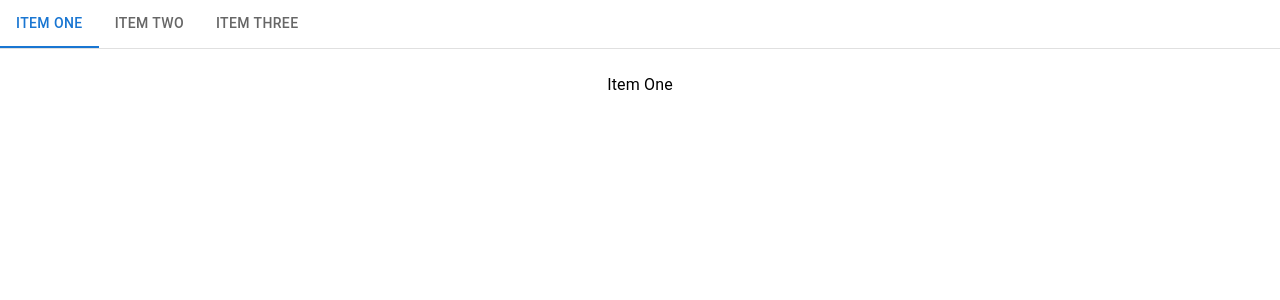
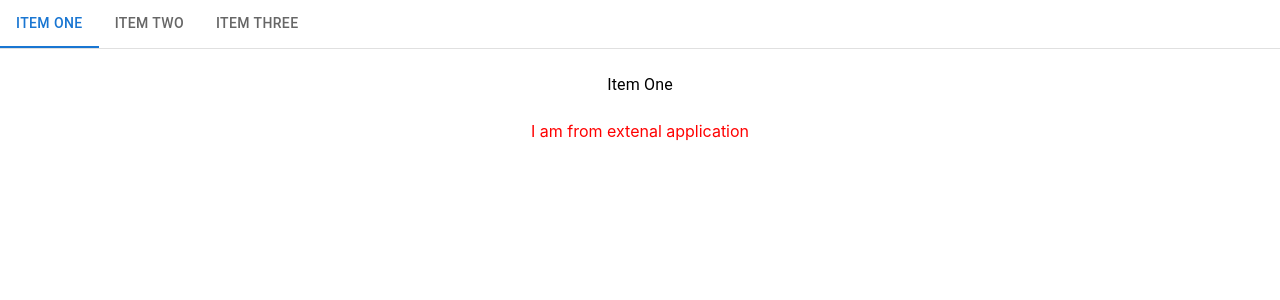
Before and after one commit to fazildev12/Feature-Main-App, a React (Create React App) app: page / in a window 1280 px wide. Shown: the top 300 px of the page. Built offline with nearby package versions, Linux system fonts and the light colour scheme.

Commit message:
added new component in window

```diff
--- a/src/App.js
+++ b/src/App.js
@@ -1,10 +1,12 @@
 import './App.css';
 import LabTabs from './components/LabTabs';
+import { Sample } from './components/Sample';
 
 function App() {
   return (
     <div className="App">
       <LabTabs />
+      <Sample />
     </div>
   );
 }
--- /dev/null
+++ b/src/components/Sample.js
@@ -0,0 +1,11 @@
+import React from 'react'
+
+export const Sample = () => {
+  return (
+    <div style={{color:'red'}}>I am from extenal application</div>
+  )
+}
+
+
+// Attach to the window object
+window.MyComponent = Sample;
```
